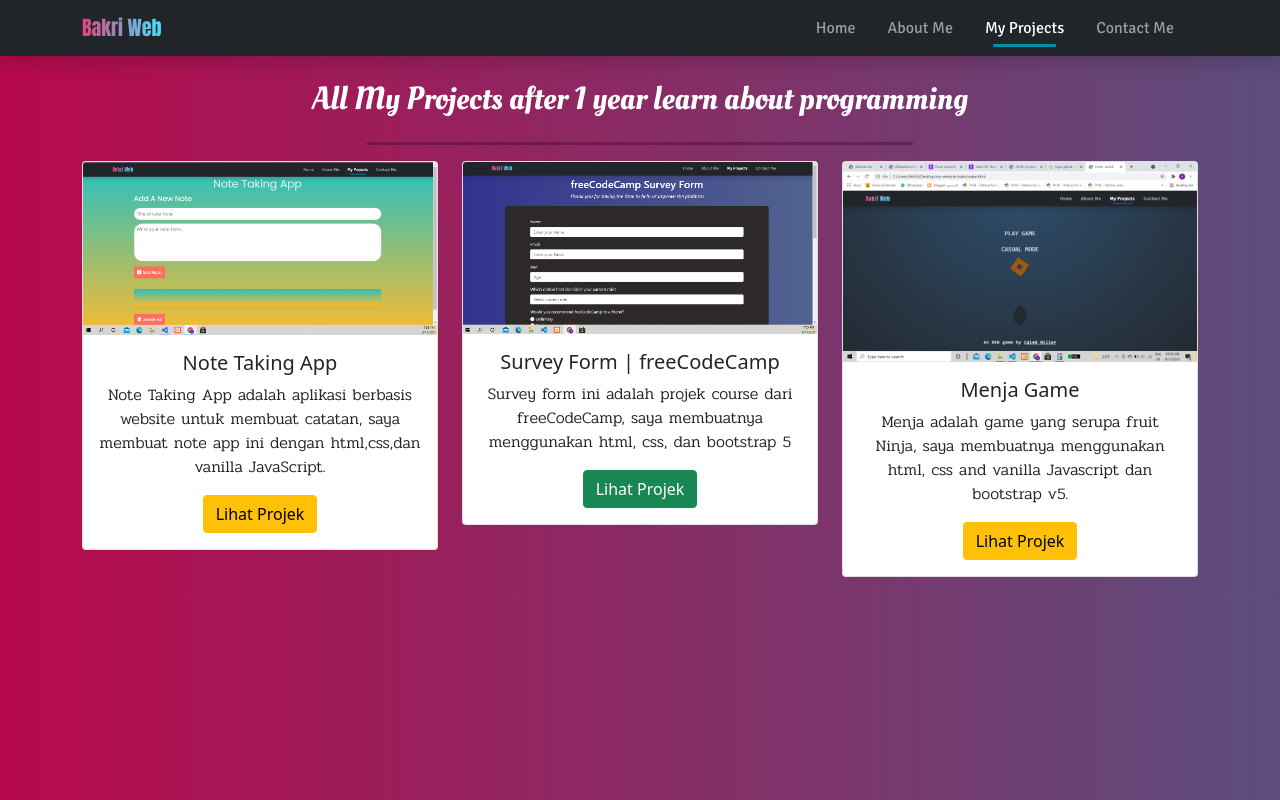
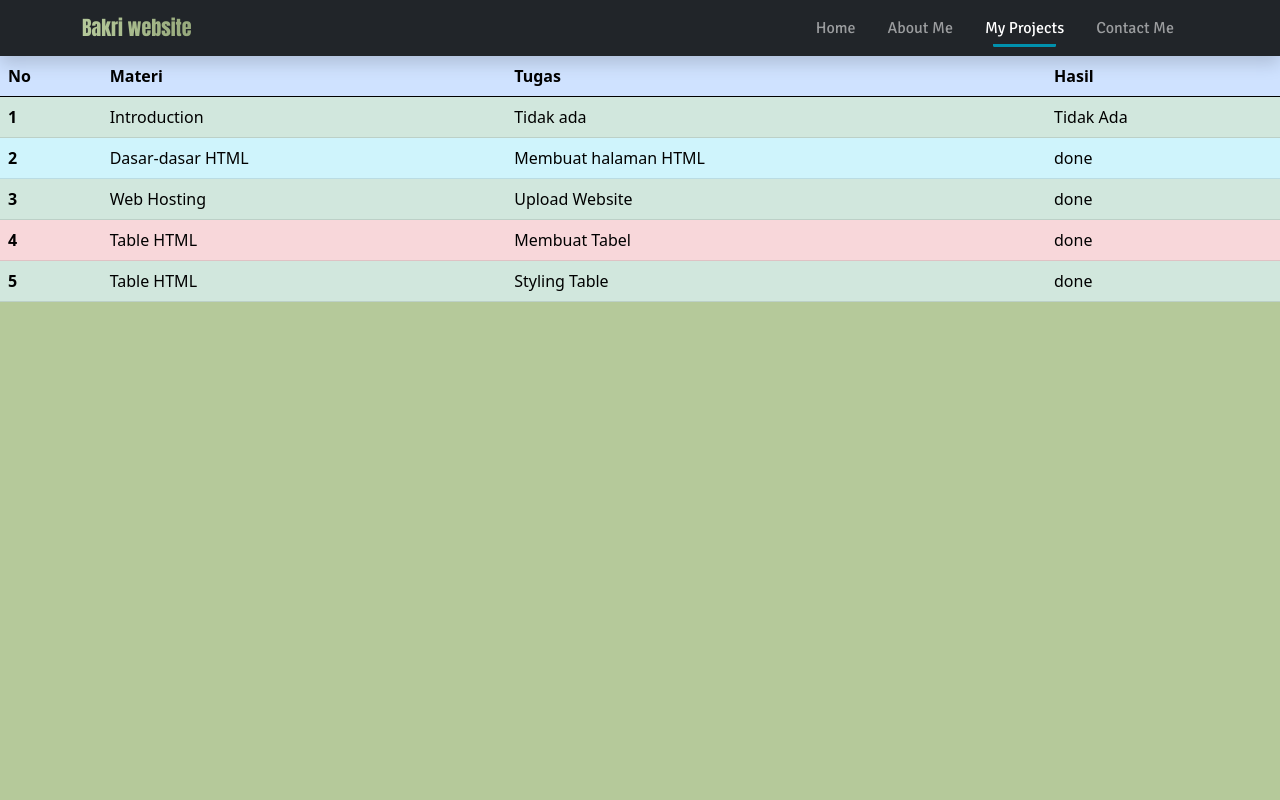
Before and after one commit to ABUBAKARTARSUM/Tugas-Sekolah, a plain HTML site: page project.html in a window 1280 px wide. Drawn offline with nearby package versions, Linux system fonts and the light colour scheme.

Commit message:
menambahkan style untuk tabel dan merubah style body

```diff
--- a/myProject.html
+++ b/project.html
@@ -36,14 +36,25 @@
     <link rel="preconnect" href="https://fonts.googleapis.com" />
     <link rel="preconnect" href="https://fonts.gstatic.com" crossorigin />
     <link href="https://fonts.googleapis.com/css2?family=Alfa+Slab+One&family=Anton&family=Oleo+Script&family=Pridi:wght@300&family=Secular+One&display=swap" rel="stylesheet" />
+    <link rel="preconnect" href="https://fonts.googleapis.com" />
+    <link rel="preconnect" href="https://fonts.gstatic.com" crossorigin />
+    <link href="https://fonts.googleapis.com/css2?family=Nunito:wght@600&display=swap" rel="stylesheet" />
 
-    <title>All My Projects | Bakri Web</title>
+    <style>
+      h2.hasilProject {
+        font-family: 'Nunito', sans-serif;
+        text-shadow: 3px 3px 3px black;
+        font-weight: bolder;
+      }
+    </style>
+
+    <title>Projek Brawijaya Smart School</title>
   </head>
   <body>
     <!-- Navigation bar -->
-    <nav class="navbar navbar-expand-lg fixed-top navbar-dark bg-dark shadow">
+    <nav class="navbar navbar-expand-lg navbar-dark bg-dark shadow">
       <div class="container">
-        <a class="navbar-brand" href="#">Bakri Web</a>
+        <a class="navbar-brand" href="#">Bakri website</a>
         <button class="navbar-toggler" type="button" data-bs-toggle="collapse" data-bs-target="#navbarNav" aria-controls="navbarNav" aria-expanded="false" aria-label="Toggle navigation">
           <span class="navbar-toggler-icon"></span>
         </button>
@@ -56,7 +67,7 @@
               <a class="nav-link" href="index.html#about">About Me</a>
             </li>
             <li class="nav-item">
-              <a class="nav-link active" href="myProject.html">My Projects</a>
+              <a class="nav-link active" href="project.html">My Projects</a>
             </li>
             <li class="nav-item">
               <a class="nav-link" href="contact.html">Contact Me</a>
@@ -67,55 +78,66 @@
     </nav>
     <!-- Akhir Navigation bar -->
 
-    <!-- All projects -->
-    <section id="myProjects">
-      <div class="container justify-content-center text-center" style="padding-top: 5rem">
-        <div class="row justify-content-center text-center">
-          <div class="col justify-content-center text-center">
-            <h2 class="text-white">All My Projects after 1 year learn about programming</h2>
+    <!-- tabel agenda -->
+    <table class="table">
+      <thead>
+        <tr class="table-primary">
+          <th scope="col">No</th>
+          <th scope="col">Materi</th>
+          <th scope="col">Tugas</th>
+          <th scope="col">Hasil</th>
+        </tr>
+      </thead>
+      <tbody>
+        <tr class="table-success">
+          <th scope="row">1</th>
+          <td>Introduction</td>
+          <td>Tidak ada</td>
+          <td>Tidak Ada</td>
+        </tr>
+        <tr class="table-info">
+          <th scope="row">2</th>
+          <td>Dasar-dasar HTML</td>
+          <td>Membuat halaman HTML</td>
+          <td>done</td>
+        </tr>
+        <tr class="table-success">
+          <th scope="row">3</th>
+          <td>Web Hosting</td>
+          <td>Upload Website</td>
+          <td>done</td>
+        </tr>
+        <tr class="table-danger">
+          <th scope="row">4</th>
+          <td>Table HTML</td>
+          <td>Membuat Tabel</td>
+          <td>done</td>
+        </tr>
+        <tr class="table-success">
+          <th scope="row">5</th>
+          <td>Table HTML</td>
+          <td>Styling Table</td>
+          <td>done</td>
+        </tr>
+      </tbody>
+    </table>
+    <!-- Akhir  Table -->
+    <!-- Optional JavaScript; choose one of the two! -->
+
+    <!-- Modal -->
+    <div class="modal fade" id="gallery-modal" tabindex="-1" aria-labelledby="exampleModalLabel" aria-hidden="true">
+      <div class="modal-dialog modal-dialog-centered modal-lg">
+        <div class="modal-content">
+          <div class="modal-header">
+            <button type="button" class="btn-close" data-bs-dismiss="modal" aria-label="Close"></button>
           </div>
-        </div>
-        <div class="row justify-content-center text-center">
-          <div class="col-md-6">
-            <hr />
-          </div>
-        </div>
-        <div class="row">
-          <div class="col-md-4 mb-3">
-            <div class="card">
-              <img src="Gambar/foto-note-app.png" class="card-img-top" alt="note-app" />
-              <div class="card-body">
-                <h5 class="card-title">Note Taking App</h5>
-                <p class="card-text">Note Taking App adalah aplikasi berbasis website untuk membuat catatan, saya membuat note app ini dengan html,css,dan vanilla JavaScript.</p>
-                <a href="noteApp.html" class="btn btn-warning">Lihat Projek</a>
-              </div>
-            </div>
-          </div>
-          <div class="col-md-4 mb-3">
-            <div class="card">
-              <img src="Gambar/foto-survey-fcc.png" class="card-img-top" alt="survey-form-fcc" />
-              <div class="card-body">
-                <h5 class="card-title">Survey Form | freeCodeCamp</h5>
-                <p class="card-text">Survey form ini adalah projek course dari freeCodeCamp, saya membuatnya menggunakan html, css, dan bootstrap 5</p>
-                <a href="surveyForm.html" class="btn btn-success">Lihat Projek</a>
-              </div>
-            </div>
-          </div>
-          <div class="col-md-4 mb-3">
-            <div class="card">
-              <img src="Gambar/menja-game.png" class="card-img-top" alt="menja-game" />
-              <div class="card-body">
-                <h5 class="card-title">Menja Game</h5>
-                <p class="card-text">Menja adalah game yang serupa fruit Ninja, saya membuatnya menggunakan html, css and vanilla Javascript dan bootstrap v5.</p>
-                <a href="snake.html" class="btn btn-warning">Lihat Projek</a>
-              </div>
-            </div>
+          <div class="modal-body">
+            <img src="Gambar/table HTML.png" class="modal-img" alt="modal img" />
           </div>
         </div>
       </div>
-    </section>
-    <!-- Akhir projects -->
-    <!-- Optional JavaScript; choose one of the two! -->
+    </div>
+    <!-- Akhir Modal -->
 
     <!-- Option 1: Bootstrap Bundle with Popper -->
     <script src="https://cdn.jsdelivr.net/npm/bootstrap@5.0.2/dist/js/bootstrap.bundle.min.js" integrity="sha384-MrcW6ZMFYlzcLA8Nl+NtUVF0sA7MsXsP1UyJoMp4YLEuNSfAP+JcXn/tWtIaxVXM" crossorigin="anonymous"></script>
@@ -125,5 +147,6 @@
     <script src="https://cdn.jsdelivr.net/npm/@popperjs/core@2.9.2/dist/umd/popper.min.js" integrity="sha384-IQsoLXl5PILFhosVNubq5LC7Qb9DXgDA9i+tQ8Zj3iwWAwPtgFTxbJ8NT4GN1R8p" crossorigin="anonymous"></script>
     <script src="https://cdn.jsdelivr.net/npm/bootstrap@5.0.2/dist/js/bootstrap.min.js" integrity="sha384-cVKIPhGWiC2Al4u+LWgxfKTRIcfu0JTxR+EQDz/bgldoEyl4H0zUF0QKbrJ0EcQF" crossorigin="anonymous"></script>
     -->
+    <script src="script.js"></script>
   </body>
 </html>
--- a/style.css
+++ b/style.css
@@ -1,5 +1,5 @@
 body {
-  background: linear-gradient(to right, #b7094c, #5c4d7d);
+  background: #b5c99a;
 }
 /* Desktop Version */
 @media (min-width: 992px) {
@@ -21,7 +21,7 @@ body {
 .navbar-brand {
   /* font-family: 'Oleo Script', cursive; */
   font-family: 'Anton', sans-serif;
-  background: linear-gradient(to right, #df447f, #46e0ff);
+  background: linear-gradient(to right, #b5c99a, #97a97c);
   -webkit-background-clip: text;
   -webkit-text-fill-color: transparent;
 }
@@ -30,7 +30,7 @@ body {
 }
 section.jumbotron {
   padding-top: 7rem;
-  background: linear-gradient(to right, #b7094c, #5c4d7d);
+  background: #718355;
   padding-bottom: 4rem;
 }
 section.jumbotron img {
@@ -38,7 +38,7 @@ section.jumbotron img {
 }
 h2.title {
   font-family: 'Fredoka One', cursive;
-  color: rgb(243, 157, 76);
+  color: rgb(48, 48, 48);
 }
 h2.about {
   /* font-family: 'Secular One', sans-serif; */
@@ -68,7 +68,7 @@ section#about {
   padding-top: 4rem;
 }
 section#progress {
-  background: linear-gradient(to right, #b7094c, #5c4d7d);
+  background: #718355;
   padding-bottom: 4rem;
   padding-top: 1rem;
 }
@@ -90,7 +90,7 @@ section#follow {
 }
 #follow h2 {
   text-align: center;
-  color: white;
+  color: rgb(223, 223, 223);
 }
 #follow li {
   font-size: 2em;
```
Also changed, not shown: contact.html (+37 -21 lines), index.html (+2 -2 lines), noteApp.html (+1 -1 lines), snake.html (+1 -1 lines), surveyForm.html (+1 -1 lines), Gambar/Biodata.png (added), Gambar/PAGE HTML.png (added), Gambar/table HTML.png (added).
